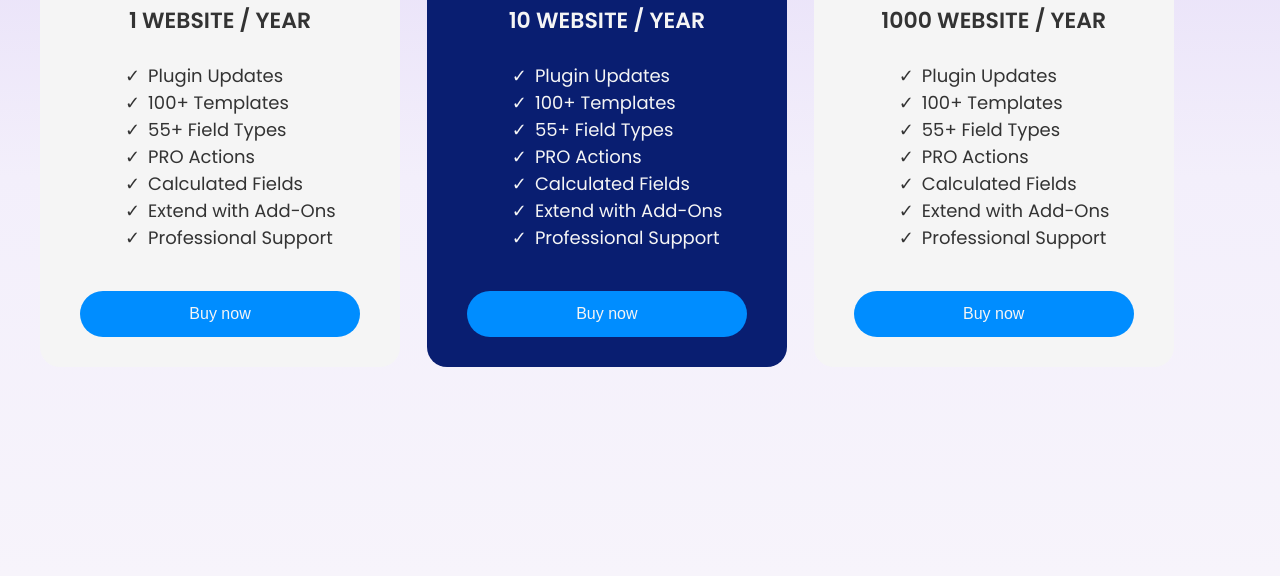
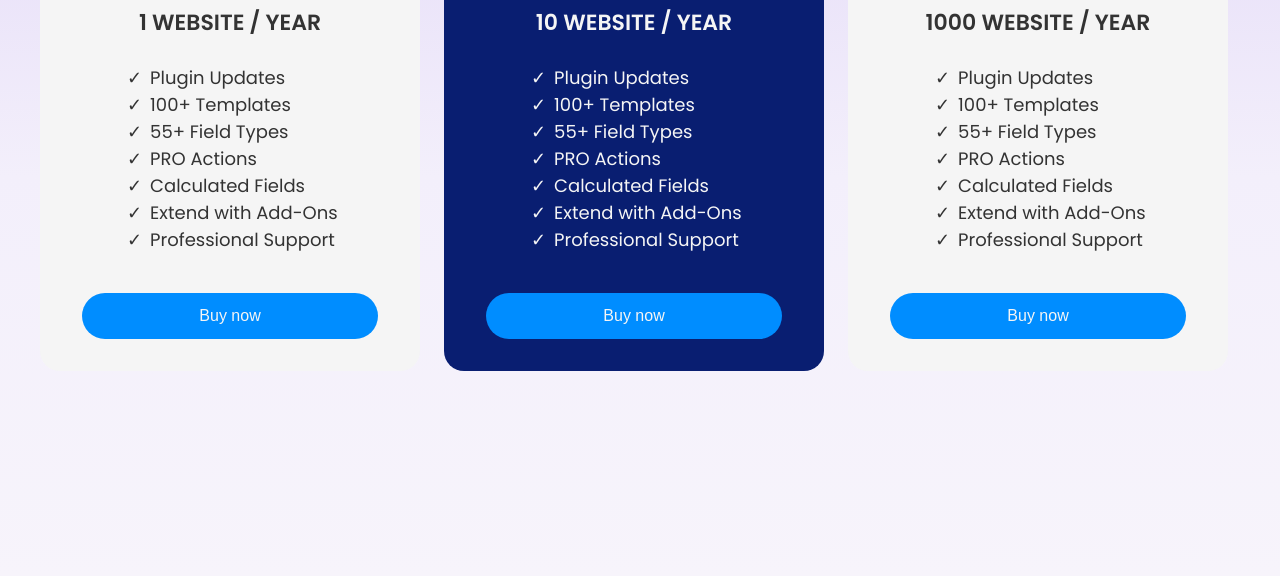
Before and after one commit to vunqf8/f8-zoom-day-5, a plain HTML site: page pricing-table.html in a window 1280 px wide. Shown: the part 224-800 px from the top of the page. Drawn offline with Linux system fonts and the light colour scheme.

Commit message:
Update Exercise 3: Pricing Table

```diff
--- a/css/style.css
+++ b/css/style.css
@@ -300,16 +300,18 @@ body {
 .pricing-table .container {
   max-width: 1200px;
   margin: 0 auto;
+  font-size: 0;
 }
 
 .pricing-table .container .box {
   /* Display & Box Model */
   display: inline-block;
-  max-width: 360px;
+  max-width: 380px;
   width: 100%;
   margin-top: 40px;
-  margin-right: 20px;
+  margin-right: 24px;
   padding: 10px 40px;
+  border: 2px solid transparent;
   border-radius: 20px;
 
   /* Color */
@@ -317,6 +319,17 @@ body {
 
   /* Text */
   text-align: center;
+}
+.pricing-table .container .box:last-child {
+  margin-right: 0;
+}
+
+.pricing-table .container .box:hover {
+  border: 2px solid #008dff;
+  box-shadow: -1px 1px 34px 9px rgba(9, 30, 113, 0.4);
+  -webkit-box-shadow: -1px 1px 34px 9px rgba(9, 30, 113, 0.4);
+  -moz-box-shadow: -1px 1px 34px 9px rgba(9, 30, 113, 0.4);
+  /* box-shadow: 7px -10px 24px rgba(124, 74, 249, 0.2); */
 }
 
 .pricing-table .container .box:nth-child(2) {
@@ -338,14 +351,13 @@ body {
   /* Text */
   font-size: 10px;
   text-align: center;
-
 }
 
 .pricing-table .container .box h1 {
   /* Display & Box Model */
   margin-block: 20px;
 
-  /*  */
+  /* Text */
   font-size: 24px;
   font-weight: 600;
   text-transform: uppercase;
@@ -381,14 +393,18 @@ body {
 }
 
 .pricing-table .container .box button {
+  /* Display & Box Model */
   width: 100%;
-  border-radius: 50px;
   padding-block: 14px;
   margin-block: 20px;
+  border: none;
+  border-radius: 50px;
+
+  /* Color */
   background: #008dff;
   color: #f5f5f5;
+
+  /* Text */
   font-size: 16px;
-  border: none;
 }
-
 /* END: Pricing Table */
```
